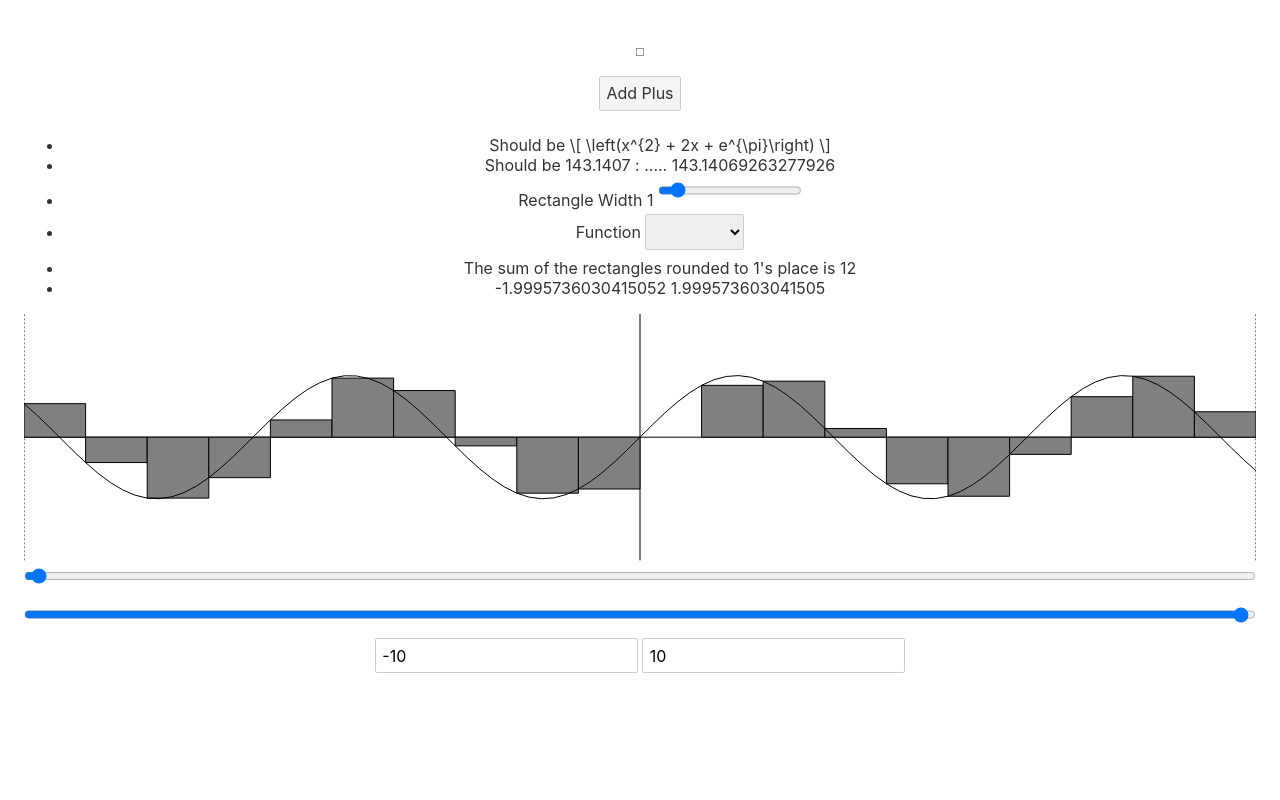
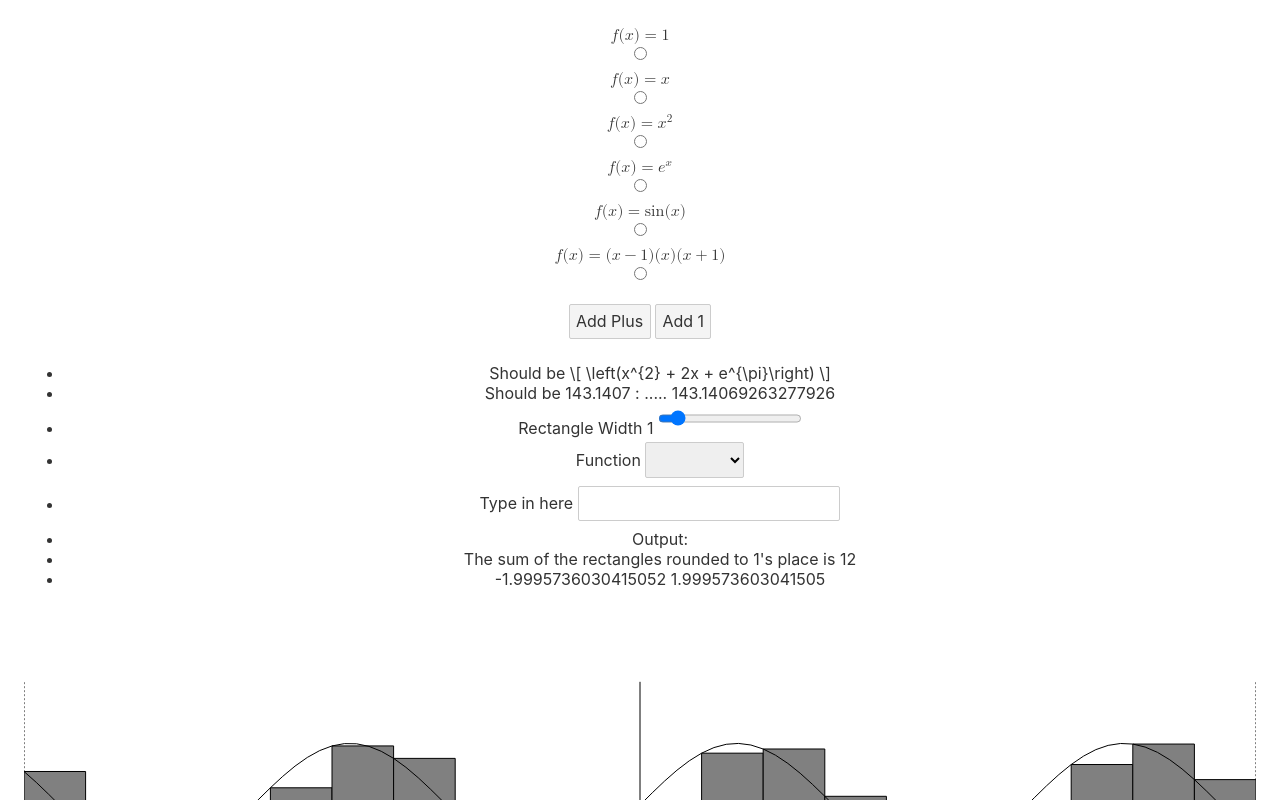
Before and after one commit to nchlsb/early-calc, a Svelte app: page / in a window 1280 px wide. Shown: the top 800 px of the page. Built offline with nearby package versions, Linux system fonts and the light colour scheme.

Commit message:
Able to render functions as latex again

```diff
--- a/src/App.svelte
+++ b/src/App.svelte
@@ -1,8 +1,10 @@
 <script lang="ts">
 	import { result, tex } from './expression'
 	import type { Maybe } from "./helpers";
-	import { endSwitch, maxBy, minBy, orElse, range, sumBy } from "./helpers";
-	import { onMount } from 'svelte';
+	import { endSwitch, maxBy, minBy, orElse, range, sumBy, just, nothing } from "./helpers";
+	import * as katex from "katex";
+import { each, onMount } from 'svelte/internal';
+
 
 	type Point = {
 		x: number
@@ -64,22 +66,59 @@
 		};
 	});
 
+	const functions = [
+		{id: 'const', implementation: (x: number) => 1, representation: 'f(x) = 1'},
+		{id: 'linear', implementation: (x: number) => x, representation: 'f(x) = x'},
+		{id: 'quadratic', implementation: (x: number) => x * x, representation: 'f(x) = x^2'},
+		{id: 'exponential', implementation: (x: number) => Math.exp(x), representation: 'f(x) = e^x'},
+		{id: 'sine', implementation: (x: number) => Math.sin(x), representation: 'f(x) = \\sin(x)'},
+		{id: 'cubic', implementation: (x: number) => (x - 1) * (x) * (x + 1), representation: 'f(x) = (x - 1)(x)(x + 1)'}
+	];
+
+	onMount(_ => {
+		for (let f of functions) {
+			katex.render(f.representation, document.getElementById(`${f.id}-label`), {output: 'mathml'});
+		}
+	});
+
 /*
+
+	Done list (for next push)
+
+		1. (X)Change the consts at the bottom
+		3. (X)Add automatically-updating LaTeX equations
+
+
 	Todo list
-		1. (X)Change the consts at the bottom
+
+		-. ( )2-3 example functions in drop down
+			- sine
+			- linear
+			- const
+			- quadratic
+			- y = (x - 1)(x)(x + 1)
+			- y = e^x
 		2. (-)Bounderies should be aligned on the axes or use scroll to zoom
-		3. ( )Add automatically-updating LaTeX equations
 		4. ( )Desktop and mobile friendliness
-		5. ( )Negative areas and colors
+
+
+
+				5. ( )Negative areas and colors
 			  Especially when the lower bound is greater than the upper bound
 		6. ( )Add testing
 			  Property based test: symbolic integration and riemann sum give similar results
+		8. ( )Automatically determine Y upper and lower bounds via min and max f(x) value
+
+		10.( ) Highlight over or under estimations as differnt color
+
+
+		-. ( ) Estimation style drop down
+				below
+				above
+				trapezoid
+				both above and below to compare
+		9. ( )Dragging uppwer and lower bounds on graph
 		7. ( )Custom user equations
-		8. ( )Automatically determine Y upper and lower bounds via min and max f(x) value
-		9. ( )Dragging uppwer and lower bounds on graph
-		10.( ) Highlight over or under estimations as differnt color
-		11.( ) Math shold work out so scale varible is always 1 px
-		12.( ) Copy out math as text
 */
 
 type IncompleteExpression = {
@@ -104,7 +143,6 @@ function render(expression: IncompleteExpression): string {
 }
 
 function turnActiveIntoPlus(expression: IncompleteExpression): IncompleteExpression {
-	console.log('Calling Jaffa')
 	switch (expression.kind) {
 		case '1': return {kind: '1'};
 		case 'Inactive': return {kind: 'Inactive'};
@@ -113,13 +151,84 @@ function turnActiveIntoPlus(expression: IncompleteExpression): IncompleteExpress
 	} endSwitch(expression)
 }
 
-function hasActive(expression: IncompleteExpression): boolean {
+function turnActiveInto1(expression: IncompleteExpression): IncompleteExpression {
 	switch (expression.kind) {
-		case '1': return false;
-		case 'Inactive': return false;
-		case 'Active': return true;
-		case 'Plus': return hasActive(expression.left) || hasActive(expression.right);
+		case '1': return {kind: '1'};
+		case 'Inactive': return {kind: 'Inactive'};
+		case 'Active': return {kind: '1'};
+		case 'Plus': return {kind: 'Plus', left: turnActiveInto1(expression.left), right: turnActiveInto1(expression.right)}
 	} endSwitch(expression)
+}
+
+function copyIncompleteExpression(expression: IncompleteExpression): IncompleteExpression {
+	switch (expression.kind) {
+		case '1': return {kind: '1'};
+		case 'Inactive': return {kind: 'Inactive'};
+		case 'Active': return {kind: 'Active'};
+		case 'Plus': return {kind: 'Plus', left: copyIncompleteExpression(expression.left), right: copyIncompleteExpression(expression.right)}
+	} endSwitch(expression)
+}
+
+function maybeGetLeft(expression: IncompleteExpression): Maybe<IncompleteExpression> {
+	if (expression.kind === 'Plus') {
+		return just(expression.left)
+	}
+
+	return nothing()
+}
+
+
+function maybeGetRight(expression: IncompleteExpression): Maybe<IncompleteExpression> {
+	if (expression.kind === 'Plus') {
+		return just(expression.right)
+	}
+
+	return nothing()
+}
+
+function turnFirstInactiveIntoActive(expression: IncompleteExpression): IncompleteExpression {
+	const copy = copyIncompleteExpression(expression)
+
+	/*
+		iterativeInorder(firstNode)
+			s ← empty stack
+			node <- firstNode
+			while (not s.isEmpty() or node ≠ null)
+				if (node ≠ null)
+					s.push(node)
+					node ← node.left
+				else
+					node ← s.pop()
+					visit(node)
+					node ← node.right
+	*/
+
+	// let S be a stack
+	let stack: IncompleteExpression[] = []
+	// node <- firstNode
+	let node = just(copy)
+	while (stack.length !== 0 || node.kind !== 'Nothing') {
+		if (node.kind !== 'Nothing') {
+			stack.push(node.value)
+			node = maybeGetLeft(node.value)
+		} else {
+			const value = stack.pop()
+			// visit
+			if (value.kind === 'Plus') {
+				if (value.left.kind === 'Inactive') {
+					// Guaranteed to be the first found, because it's an in-order traversal
+					value.left = {kind: 'Active'}
+					break
+				} else if (value.right.kind === 'Inactive') {
+					value.right = {kind: 'Active'}
+					break
+				}
+			}
+			node = maybeGetRight(value) // nullable expressionn
+		}
+	}
+
+	return copy
 }
 
 let expression: IncompleteExpression = {kind: 'Active'}
@@ -127,9 +236,28 @@ let expression: IncompleteExpression = {kind: 'Active'}
 </script>
 
 <main>
-	<p><code>{ render(expression) }</code></p>
-	<button on:click={() => expression = turnActiveIntoPlus(expression)}> Add Plus </button>
+	{#each functions as f, index}
+		<label id={`${f.id}-label`} for={f.id}></label>
+		{#if index === 0}
+			<input id={f.id} type="radio" bind:group={f} checked>
+		{:else}
+			<input id={f.id} type="radio" bind:group={f}>
+		{/if}
+	{/each}
 
+	<!-- <select>
+		{#each functions as f, index}
+			<option id={f.id} value={f.implementation} default={index === 0 ? true : false}></option>
+		{/each}
+	</select> -->
+
+
+
+	<p id="nick"></p>
+	<button on:click={() => {expression = turnActiveIntoPlus(expression)
+		katex.render(render(expression),document.getElementById("nick"), {output: "html"})} }> Add Plus </button>
+	<button on:click={() => {expression = turnFirstInactiveIntoActive(turnActiveInto1(expression))
+		katex.render(render(expression),document.getElementById("nick"), {output: "html"})} }> Add 1 </button>
 	<ul>
 		<li>
 			Should be \[ {tex} \]
@@ -148,6 +276,16 @@ let expression: IncompleteExpression = {kind: 'Active'}
 				<option default value={x => Math.sin(x)}>Sine</option>
 				<option value={x => (x * x)}>Squared</option>
 			</select>
+		</li>
+		<li>
+			Type in here <input type="text" on:input={x => {
+				// f u, js
+				const brett = document.getElementById("brett");
+				katex.render(x.currentTarget.value, brett, {output: "html"});
+			}}>
+		</li>
+		<li id="brett">
+			Output:
 		</li>
 		<li>
 			The sum of the rectangles rounded to 1's place is {Math.round(sumBy(riemannRectangles,
@@ -189,7 +327,7 @@ let expression: IncompleteExpression = {kind: 'Active'}
 	<input type="number" max={xMaxBound - 1} bind:value={xMinBound}>
 	<input type="number" min={xMinBound + 1} bind:value={xMaxBound}>
 </main>
-
+<link rel="stylesheet" href="https://cdn.jsdelivr.net/npm/katex@0.12.0/dist/katex.min.css" integrity="sha384-AfEj0r4/OFrOo5t7NnNe46zW/tFgW6x/bCJG8FqQCEo3+Aro6EYUG4+cU+KJWu/X" crossorigin="anonymous">
 <style>
 	main {
 		text-align: center;
@@ -229,6 +367,7 @@ let expression: IncompleteExpression = {kind: 'Active'}
 	svg.cartesian {
 		display: flex;
 		width: 100%;
+		height: 400px;
 	}
 
 	/* Flip the vertical axis in <g> to emulate cartesian. */
--- a/src/helpers.ts
+++ b/src/helpers.ts
@@ -68,3 +68,11 @@ export function range(n: number): number[] {
 export function endSwitch(x: never): never {
     throw Error('Shouldn\'t get here.');
 }
+
+export function just<T>(value: T): Maybe<T> {
+    return {kind: 'Just', value: value}
+}
+
+export function nothing<T>(): Maybe<T> {
+    return {kind: 'Nothing'}
+}
```
Also changed, not shown: package.json (+12 -10 lines), 1 other file (tests, documents, lock files or other folders).
